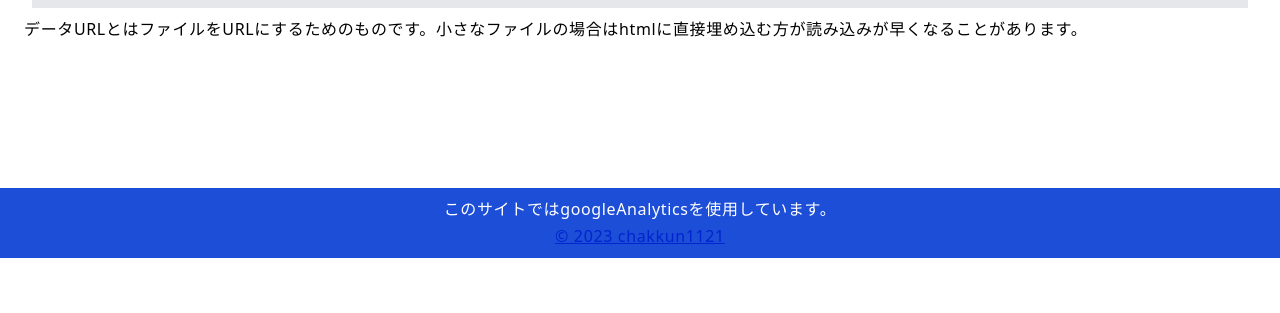
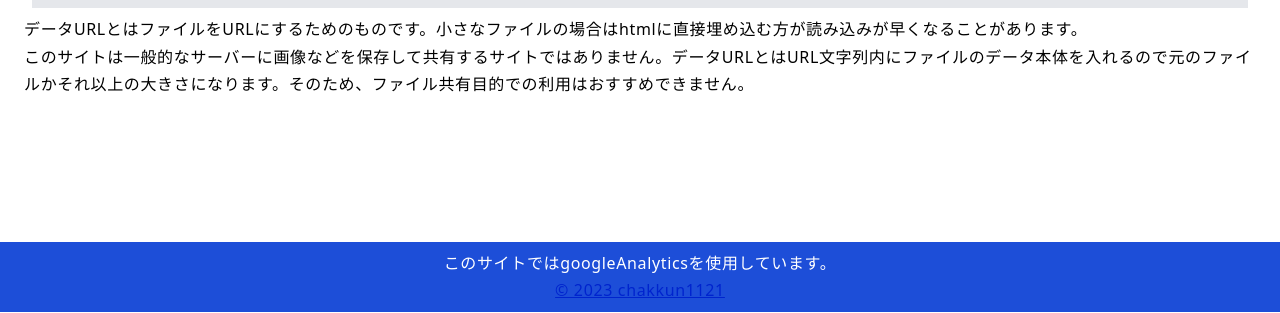
Before and after one commit to chakkun1121/dataURL, a website: page index.html in a window 1280 px wide. Shown: the part 568-881 px from the top of the page. Before the commit the page ends 827 px from the top, so only its background shows below. Drawn offline with Linux system fonts and the light colour scheme.

Commit message:
Update index.html

```diff
--- a/index.html
+++ b/index.html
@@ -82,7 +82,8 @@
               </cite>
             </blockquote>
             <p>
-              データURLとはファイルをURLにするためのものです。小さなファイルの場合はhtmlに直接埋め込む方が読み込みが早くなることがあります。
+              データURLとはファイルをURLにするためのものです。小さなファイルの場合はhtmlに直接埋め込む方が読み込みが早くなることがあります。<br/>
+              <span className="bold">このサイトは一般的なサーバーに画像などを保存して共有するサイトではありません。データURLとはURL文字列内にファイルのデータ本体を入れるので元のファイルかそれ以上の大きさになります。そのため、ファイル共有目的での利用はおすすめできません。</span>
             </p>
           </section>
         </main>
```
